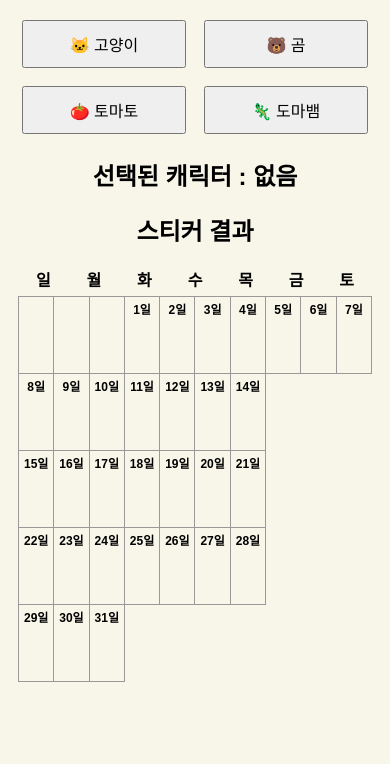
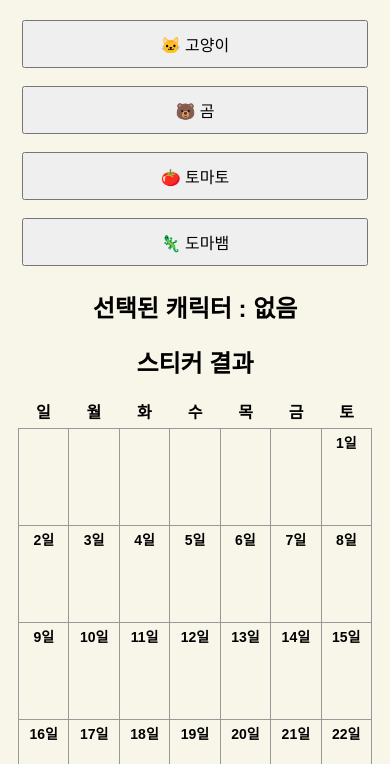
Before and after one commit to kimuluck/gaegulmoim, a plain HTML site: page index.html in a window 390 px wide. Shown: the part 80-844 px from the top of the page. Drawn offline with Linux system fonts and the light colour scheme.

Commit message:
Update index.html

```diff
--- a/index.html
+++ b/index.html
@@ -87,9 +87,9 @@ table {
     }
 
     td {
-        height: 70px;
+        height: 90px;
         padding: 3px;
-        font-size: 12px;
+        font-size: 14px;
     }
 
     button {
@@ -97,6 +97,9 @@ table {
         padding: 10px;
         margin: 4px;
     }
+    .character-list {
+    grid-template-columns: 1fr;
+}
 }
 </style>
 </head>
@@ -174,7 +177,7 @@ function renderCalendar() {
     let html = "<table>";
 
     let day = 1;
-    let startDay = 3;
+    let startDay = 6;
 
     for (let row = 0; row < 6; row++) {
 
@@ -187,7 +190,7 @@ function renderCalendar() {
 
 }
 
-        for (let col = 0; col < 7; col++) {
+        for (let col = (row === 0 ? startDay : 0); col < 7; col++) {
 
             if (day <= 31) {
 
```
